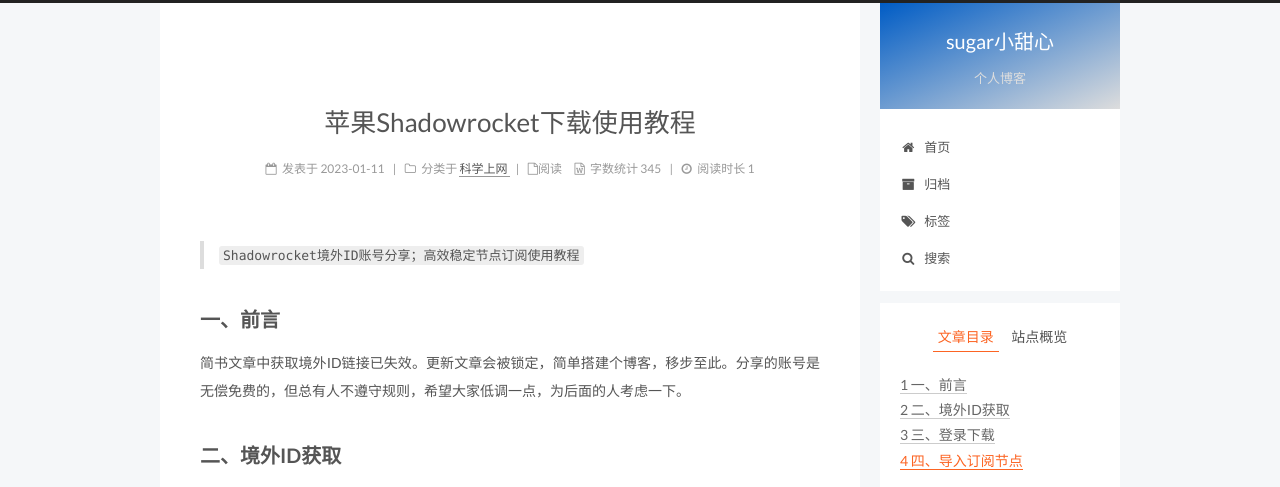
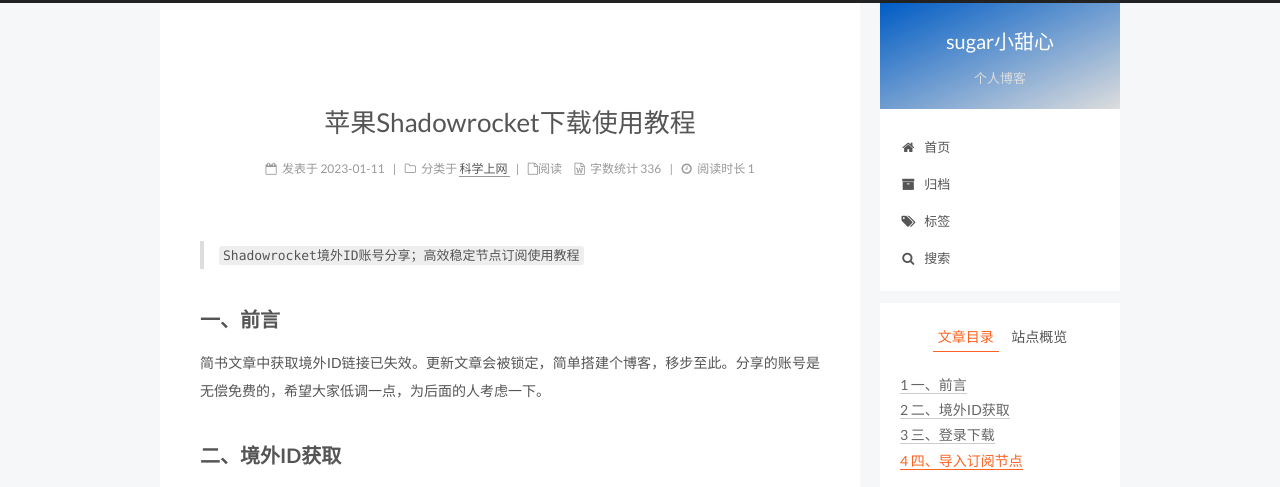
Before and after one commit to QLking/QLking.github.io, a Jekyll site: the page built from _posts/2023-01-11-苹果小火箭下载使用教程.md, in a window 1280 px wide. Shown: the top 487 px of the page. Built offline with Jekyll 4.4.1, drawn with Linux system fonts in a browser that asks for light colours; comment, search, counter and statistics services are not loaded.

Commit message:
文章更新

```diff
--- a/_posts/2023-01-11-苹果小火箭下载使用教程.md
+++ b/_posts/2023-01-11-苹果小火箭下载使用教程.md
@@ -12,7 +12,7 @@ tags:
 
 ## **一、前言**
 
-简书文章中获取境外ID链接已失效。更新文章会被锁定，简单搭建个博客，移步至此。分享的账号是无偿免费的，但总有人不遵守规则，希望大家低调一点，为后面的人考虑一下。
+简书文章中获取境外ID链接已失效。更新文章会被锁定，简单搭建个博客，移步至此。分享的账号是无偿免费的，希望大家低调一点，为后面的人考虑一下。
 
 ## **二、境外ID获取**
 微信公众号：一汇水，发送 小火箭 关键词自动回复账号密码。长期维护更新
```
